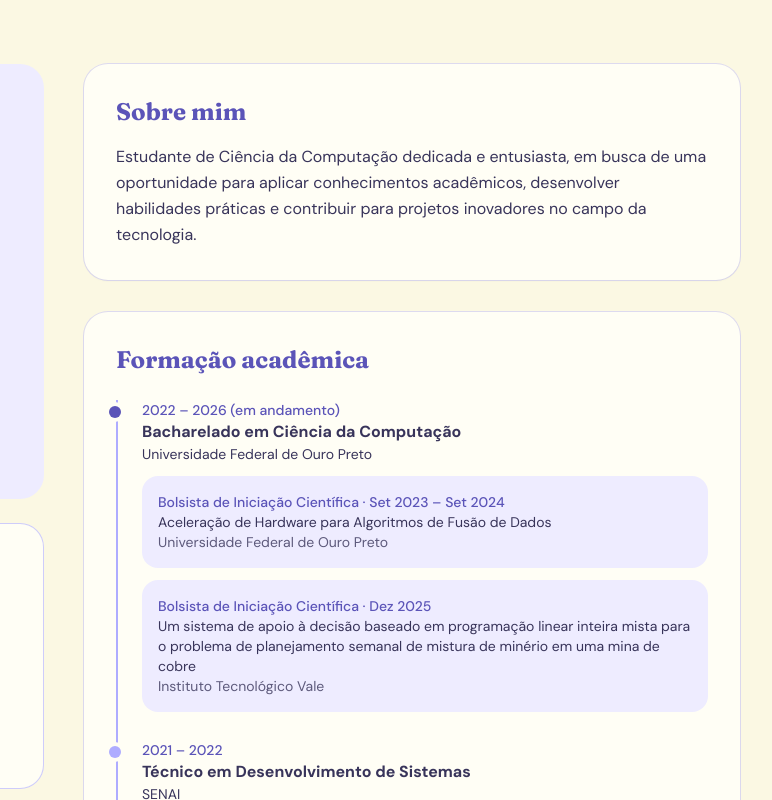
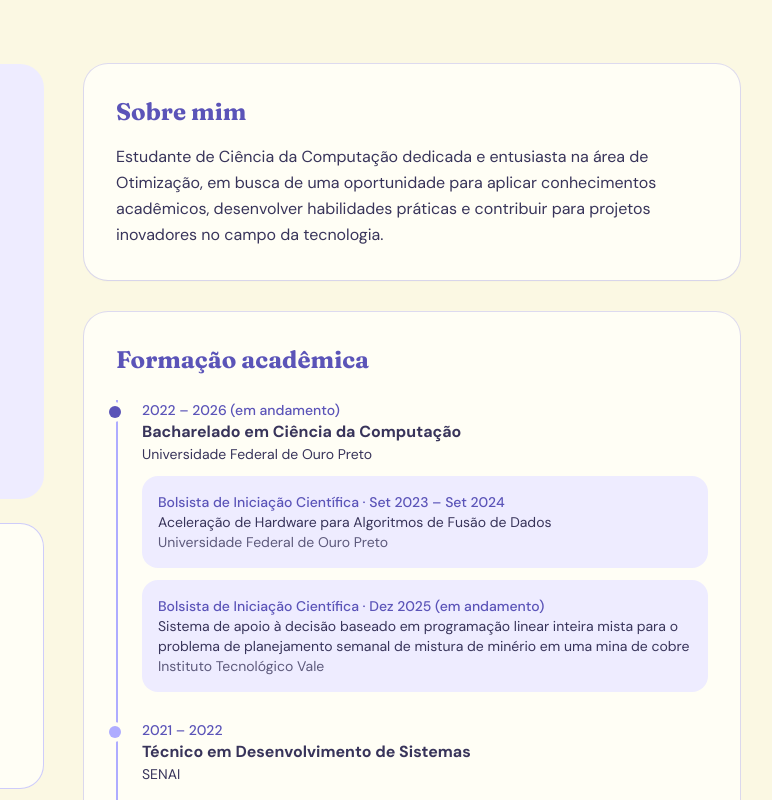
Before and after one commit to NicoleBertolino/nicolebertolino.github.io, a plain HTML site: page index.html in a window 1280 px wide. Shown: the top 800 px of the page, 392-1164 px from the left. Drawn offline with nearby package versions, Linux system fonts and the light colour scheme.

Commit message:
Update personal description and project details

```diff
--- a/index.html
+++ b/index.html
@@ -83,7 +83,7 @@
                 <section class="rounded-3xl bg-papel p-8 shadow-sm ring-1 ring-lilas/40">
                     <h2 class="font-titulo text-2xl font-bold text-lilasescuro">Sobre mim</h2>
                     <p class="mt-4 max-w-prose leading-relaxed">
-                        Estudante de Ciência da Computação dedicada e entusiasta, em busca de uma
+                        Estudante de Ciência da Computação dedicada e entusiasta na área de Otimização, em busca de uma
                         oportunidade para aplicar conhecimentos acadêmicos, desenvolver habilidades práticas
                         e contribuir para projetos inovadores no campo da tecnologia.
                     </p>
@@ -106,8 +106,8 @@
                                 <p class="text-tinta/80">Universidade Federal de Ouro Preto</p>
                             </div>
                             <div class="mt-3 rounded-2xl bg-lilasclaro p-4 text-sm">
-                                <p class="font-medium text-lilasescuro">Bolsista de Iniciação Científica · Dez 2025 </p>
-                                <p>Um sistema de apoio à decisão baseado em programação linear inteira mista para o problema de planejamento semanal de mistura de minério em uma mina de cobre</p>
+                                <p class="font-medium text-lilasescuro">Bolsista de Iniciação Científica · Dez 2025 (em andamento) </p>
+                                <p>Sistema de apoio à decisão baseado em programação linear inteira mista para o problema de planejamento semanal de mistura de minério em uma mina de cobre</p>
                                 <p class="text-tinta/80">Instituto Tecnológico Vale</p>
                             </div>
                         </li>
```
